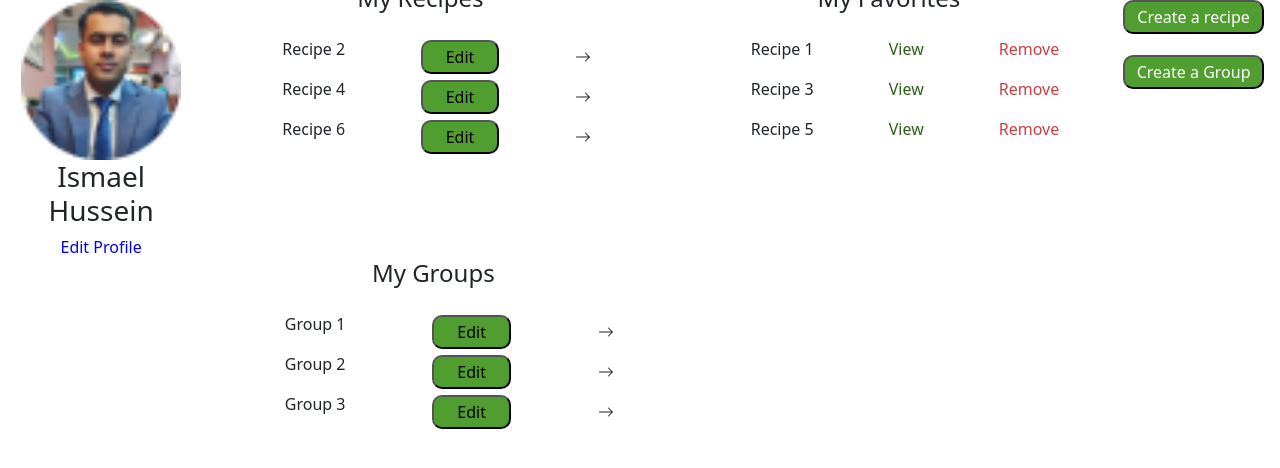
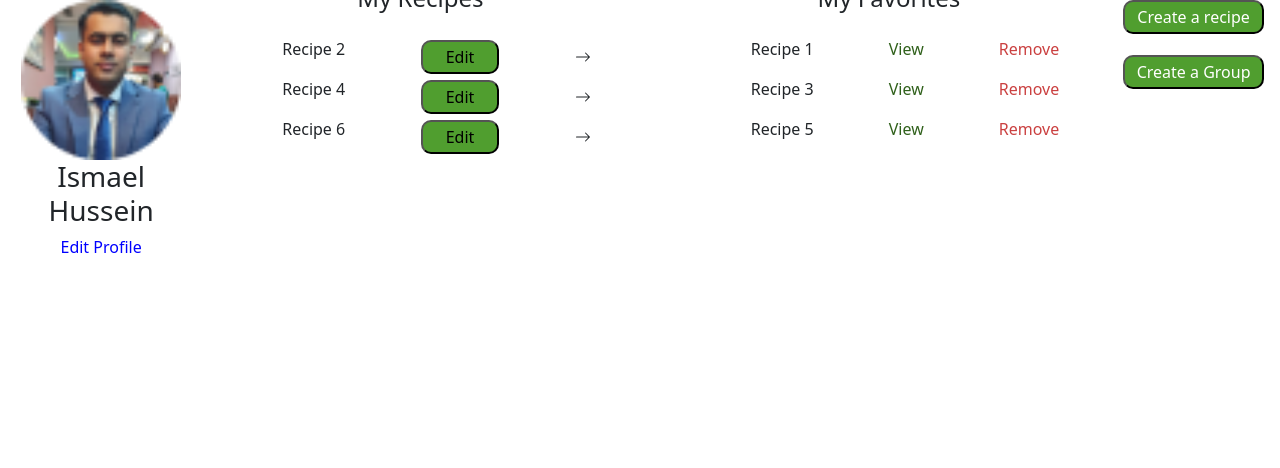
Before and after one commit to Isma1Huz/frontend-final-phase, a React (Create React App) app: page / in a window 1280 px wide. Shown: the top 468 px of the page. Built offline with nearby package versions, Linux system fonts and the light colour scheme.

Commit message:
Created the my recipes and my favorites part

```diff
--- a/src/Pages/ProfilePage/ProfilePage.js
+++ b/src/Pages/ProfilePage/ProfilePage.js
@@ -73,7 +73,7 @@
 
         </div>
         <div className='groups'>
-        <div className="second-column">
+        {/* <div className="second-column">
                 <h4>My Groups</h4>
                 <div>
                 <ul>
@@ -86,7 +86,7 @@
                     ))}
                 </ul>
                 </div>
-            </div>
+            </div> */}
             {/* <div className="second-column">
                 <h4>Invited Groups</h4>
                 <div>
```
